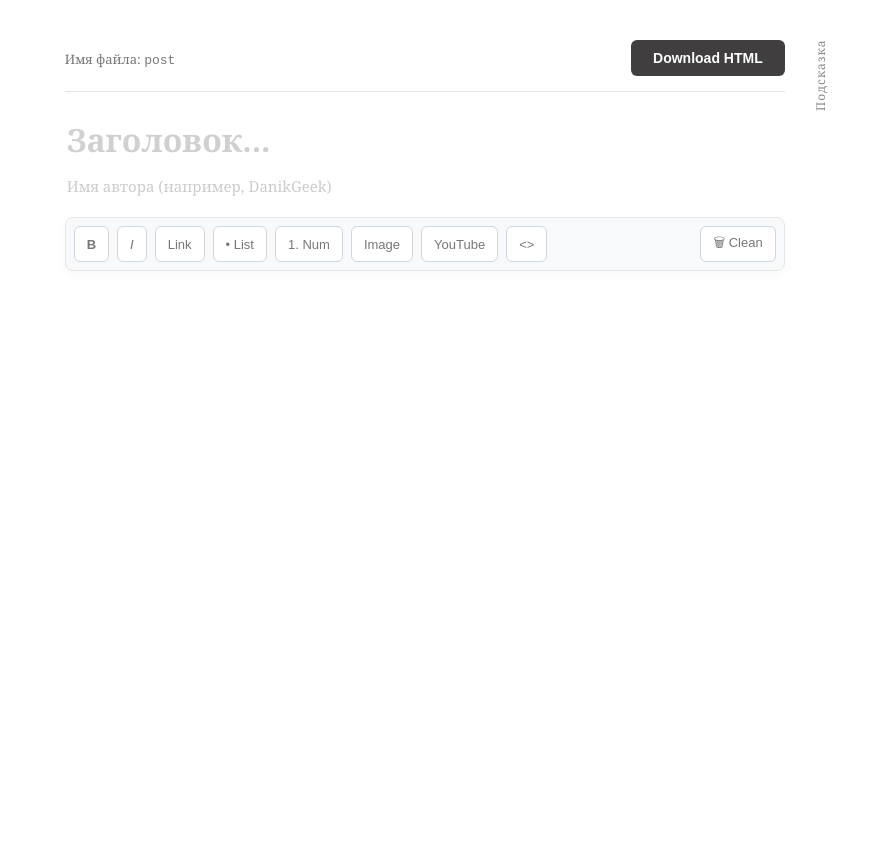
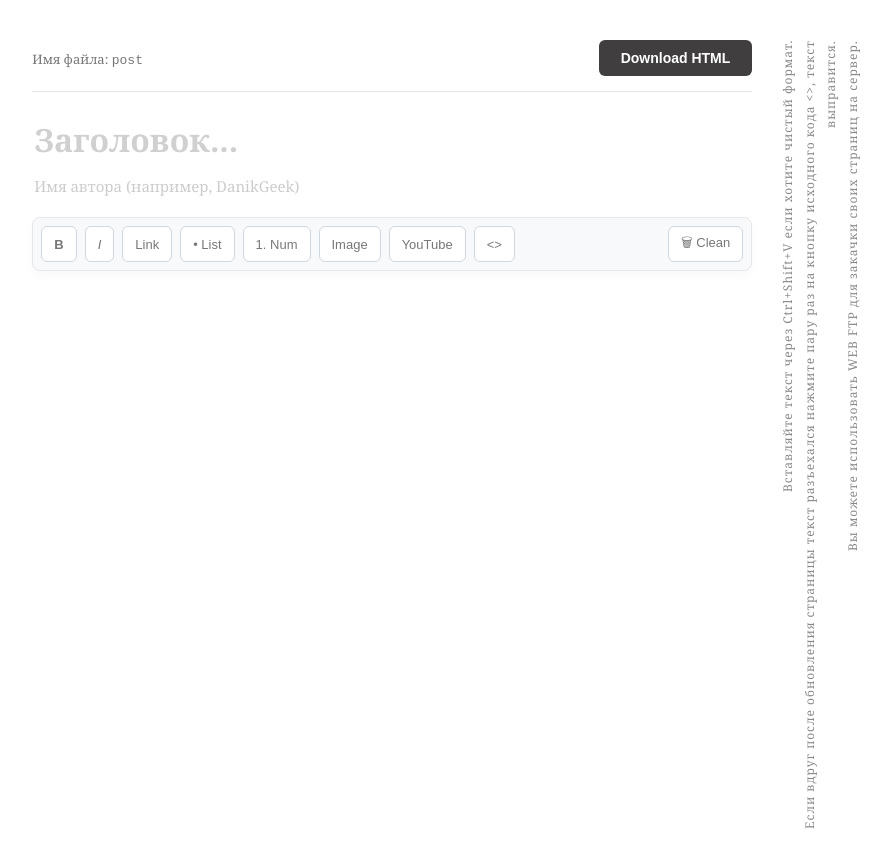
Before and after one commit to DanikGeek/pocket-cms, a plain HTML site: page index.html in a window 1280 px wide. Shown: the whole page, without its empty margins (192-1083 px from the left). Before the commit the page ends 800 px from the top, so only its background shows below. Drawn offline with Linux system fonts and the light colour scheme.

Commit message:
Update index.html

```diff
--- a/index.html
+++ b/index.html
@@ -268,7 +268,10 @@
     <!-- Область редактирования -->
     <div id="postContent" class="content-input" contenteditable="true" oninput="saveDraft()" placeholder="Пишите вашу историю..."></div>
 </div>
-<div class="editor-hint"> Подсказка </div>
+	<!- Подсказка -->
+<div class="editor-hint"> Вставляйте текст через Ctrl+Shift+V если хотите чистый формат. <br>
+Если вдруг после обновления страницы текст разъехался нажмите пару раз на кнопку исходного кода <>, текст выправится.<br>
+Вы можете использовать WEB FTP для закачки своих страниц на сервер. </div>
 <script>
     const titleInput = document.getElementById('postTitle');
     const authorInput = document.getElementById('postAuthor');
```
